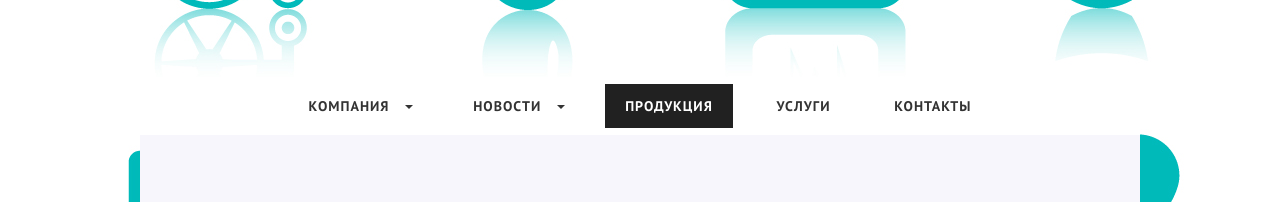
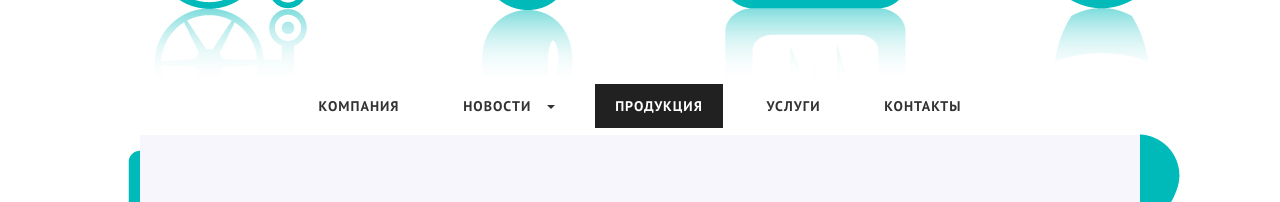
Before and after one commit to TanyaNovik/medicalThings, a plain HTML site: page things.html in a window 1280 px wide. Shown: the part 263-465 px from the top of the page. Drawn offline with Linux system fonts and the light colour scheme.

Commit message:
5 - last commit/don't remember what done

```diff
--- a/things.html
+++ b/things.html
@@ -34,7 +34,7 @@
 		</div>
 		<div id='cssmenu' class="align-center">
 			<ul>
-				<li class="has-sub"><a href='index.html'><span>Компания</span></a></li>
+				<li><a href='index.html'><span>Компания</span></a></li>
 				<li class='has-sub'><a href='about.html'><span>Новости</span></a>
 					<ul >
 						<li class='has-sub'><a href='#'><span>Item 1</span></a>
```
